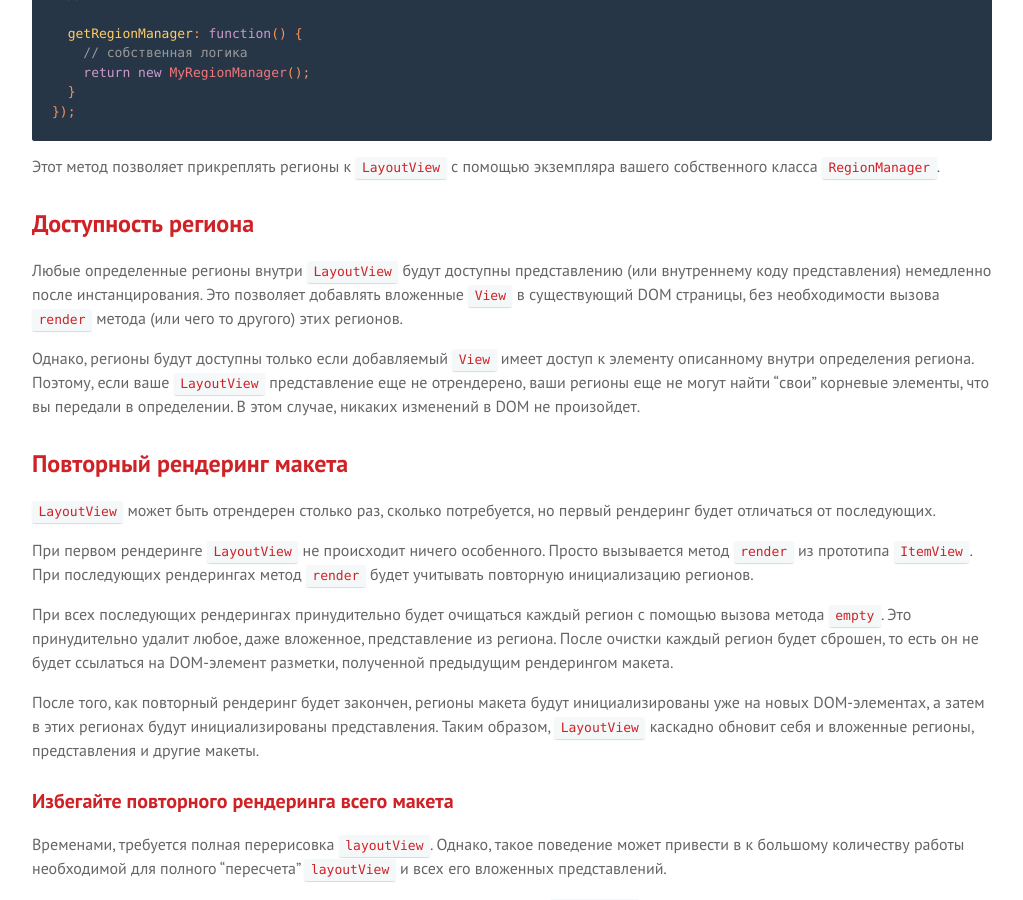
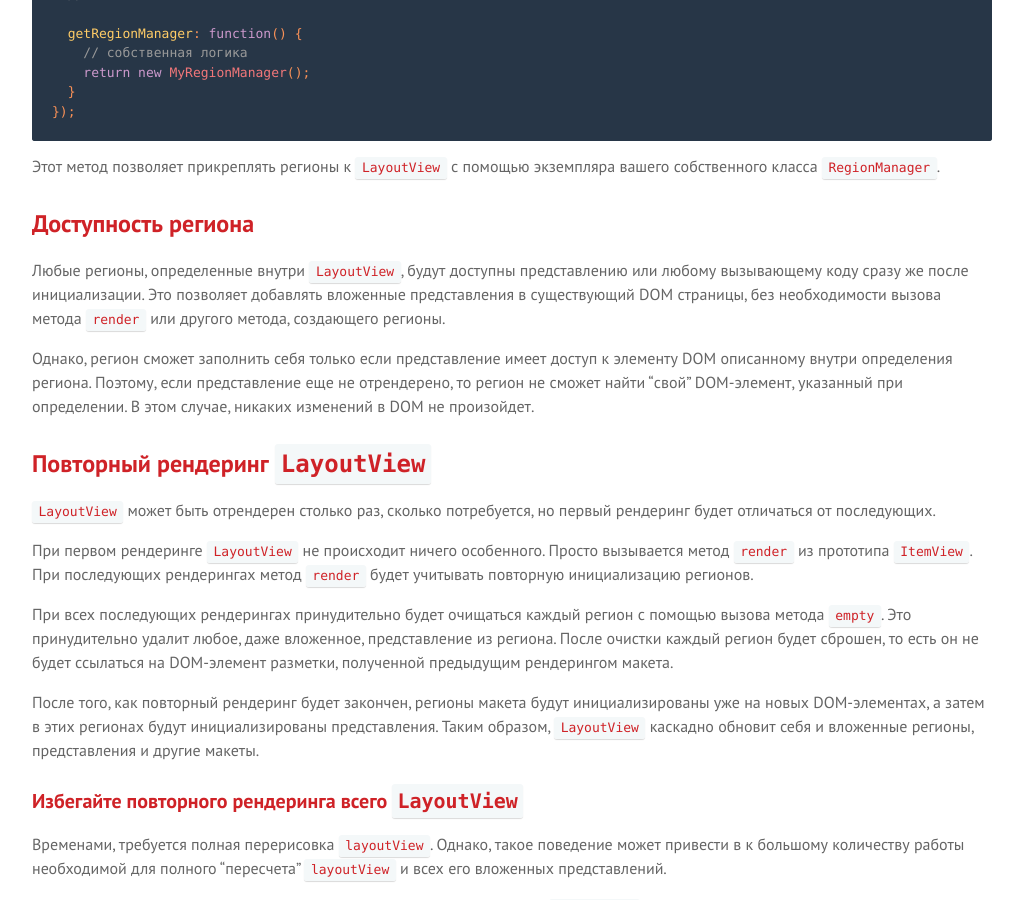
Before and after one commit to sadcitizen/marionettejs.ru, a Jekyll site: the page built from _posts/2014-05-01-layoutview.md, in a window 1280 px wide and 900 px high, scrolled down 4791 px. Shown: the whole window, without its empty margins (128-1151 px from the left). Built offline with Jekyll 4.4.1, drawn with Linux system fonts in a browser that asks for light colours; some web fonts are replaced; Markdown is read by kramdown in place of the engine named in the settings; some of the changed text lies outside the part shown.

Commit message:
update ru/LayoutView

```diff
--- a/_includes/translation/ru/marionette.layoutview.md
+++ b/_includes/translation/ru/marionette.layoutview.md
@@ -26,12 +26,12 @@
 * [Указание регионов с помощью функции](#specifying-regions-as-a-function)
 * [Переопределение RegionManager, заданного по умолчанию](#overriding-the-default-regionmanager)
 * [Доступность региона](#region-availability)
-* [Повторный рендеринг макета](#re-rendering-a-layoutview)
-  * [Избегайте повторного рендеринга всего макета](#avoid-re-rendering-the-entire-layoutview)
+* [Повторный рендеринг `LayoutView`](#re-rendering-a-layoutview)
+  * [Избегайте повторного рендеринга всего `LayoutView`](#avoid-re-rendering-the-entire-layoutview)
 * [Вложенные макеты и представления](#nested-layoutviews-and-views)
   * [Эффективные структуры вложенных представлений](#efficient-nested-view-structures)
     * [Использование события `attach`](#use-of-the-attach-event)
-* [Удаление макета](#destroying-a-layoutview)
+* [Удаление `LayoutView`](#destroying-a-layoutview)
 * [Собственный класс региона](#custom-region-class)
 * [Добавление и удаление регионов](#adding-and-removing-regions)
 * [Именование регионов](#region-naming)
@@ -232,17 +232,13 @@ Marionette.LayoutView.extend({
 
 ## <a name="region-availability"></a> Доступность региона
 
-Любые определенные регионы внутри `LayoutView` будут доступны представлению (или внутреннему коду представления)
-немедленно после инстанцирования. Это позволяет добавлять вложенные `View` в существующий DOM страницы, без необходимости вызова
-`render` метода (или чего то другого) этих регионов.
+Любые регионы, определенные внутри `LayoutView`, будут доступны представлению или любому вызывающему коду сразу же после инициализации. Это позволяет добавлять вложенные представления в существующий DOM страницы, без необходимости вызова метода
+`render` или другого метода, создающего регионы.
 
-Однако, регионы будут доступны только если добавляемый `View` имеет доступ к элементу
-описанному внутри  определения региона.
-Поэтому, если ваше `LayoutView` представление еще не отрендерено, ваши регионы
-еще не могут найти "свои" корневые элементы, что вы
-передали в определении. В этом случае, никаких изменений в DOM не произойдет.
+Однако, регион сможет заполнить себя только если представление
+имеет доступ к элементу DOM описанному внутри определения региона. Поэтому, если представление еще не отрендерено, то  регион не сможет найти "свой" DOM-элемент, указанный при определении. В этом случае, никаких изменений в DOM не произойдет.
 
-## <a name="re-rendering-a-layoutview"></a> Повторный рендеринг макета
+## <a name="re-rendering-a-layoutview"></a> Повторный рендеринг `LayoutView`
 
 `LayoutView` может быть отрендерен столько раз, сколько потребуется, но первый
 рендеринг будет отличаться от последующих.
@@ -261,7 +257,7 @@ Marionette.LayoutView.extend({
 инициализированы представления. Таким образом, `LayoutView` каскадно обновит
 себя и вложенные регионы, представления и другие макеты.
 
-### <a name="avoid-re-rendering-the-entire-layoutview"></a> Избегайте повторного рендеринга всего макета
+### <a name="avoid-re-rendering-the-entire-layoutview"></a> Избегайте повторного рендеринга всего `LayoutView`
 
 Временами, требуется полная перерисовка `layoutView`. Однако, такое поведение может привести в к большому количеству
 работы необходимой для полного "пересчета" `layoutView` и всех его вложенных представлений.
```
